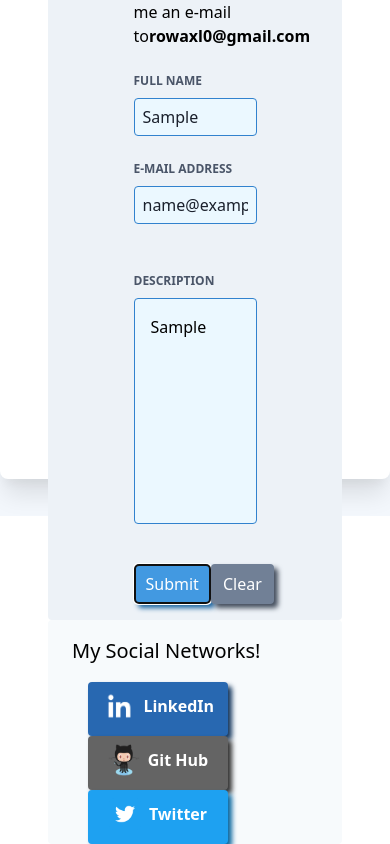
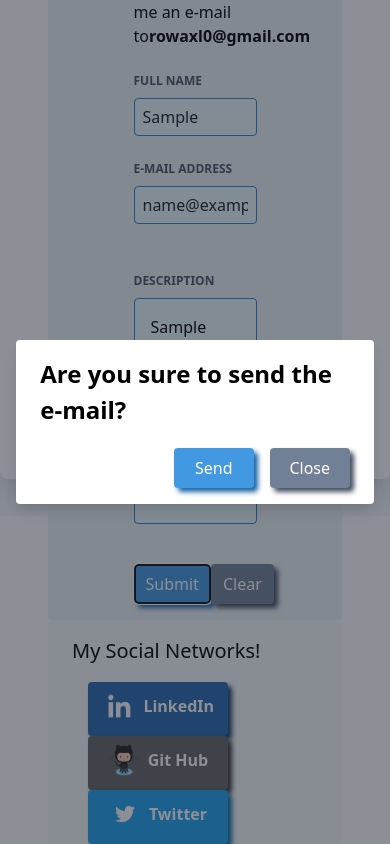
Before and after one commit to rowaxl/rowaxl, a React (Create React App) app: page /contact in a window 390 px wide. Both pictures are taken after typing "Sample", "name@example.com", "Sample" into the empty fields and a click on the button "Submit". Shown: the part 328-1172 px from the top of the page. Built offline with nearby package versions, Linux system fonts and the light colour scheme.

Commit message:
update email sending function

```diff
--- /dev/null
+++ b/src/components/ConfrimModal.tsx
@@ -0,0 +1,57 @@
+import React, { FunctionComponent, MouseEvent } from 'react'
+
+type ModalProps = {
+  title: string,
+  show: boolean,
+  onAction?: null | ((event: MouseEvent<HTMLButtonElement>) => void),
+  onClose: () => void,
+}
+
+export const ConfirmModal: FunctionComponent<ModalProps> =
+  ({ title, show, onAction, onClose }) => {
+
+    const renderCloseButton = () => (
+      <button
+        className="button-contact-form button-clear bg-gray-600 hover:bg-gray-400 border-gray-600 hover:border-gray-400 text-md border-4 text-white py-1 px-2 rounded"
+        onClick={onClose}
+      >
+        Close
+      </button>
+    )
+
+    const renderActionButton = () => {
+      if (onAction === null) {
+        return
+      }
+
+      return (
+        <button
+          className="button-contact-form button-submit px-4 bg-blue-500 hover:bg-blue-200 border-blue-500 hover:border-blue-200 text-md border-4 text-white py-1 px-2 rounded mr-4"
+          onClick={onAction}
+        >
+          Send
+        </button>
+      )
+    }
+
+    const isShown = show ? 'opacity-1' : 'opacity-0 pointer-events-none'
+
+    return (
+      <div className={isShown + " modal fixed w-full h-full top-0 left-0 flex items-center justify-center"}>
+        <div className="modal-overlay absolute w-full h-full bg-gray-900 opacity-50" />
+
+        <div className="modal-container bg-white w-11/12 md:max-w-md mx-auto rounded shadow-lg z-50 overflow-y-auto">
+          <div className="modal-content py-4 text-left px-6">
+            <div className="flex justify-between items-center pb-3">
+              <p className="text-2xl font-bold">{title}</p>
+            </div>
+
+            <div className="flex justify-end pt-2">
+              {renderActionButton()}
+              {renderCloseButton()}
+            </div>
+          </div>
+        </div>
+      </div>
+    )
+}
--- /dev/null
+++ b/src/libs/email.ts
@@ -0,0 +1,28 @@
+import emailjs from 'emailjs-com'
+
+type ContactFormData = {
+  fullName: string,
+  emailAddress: string,
+  description: string
+}
+
+export const sendEmail = async (formData: ContactFormData) => {
+  const userId = process.env['REACT_APP_EMAIL_USER_ID'] ? process.env['REACT_APP_EMAIL_USER_ID'] : ''
+  const sendResult = await emailjs.send(
+    'gmail',
+    'template_k7yQM98w',
+    {
+      from_name: formData.fullName,
+      reply_to: formData.emailAddress,
+      description: formData.description
+    },
+    userId
+  ).catch(err => {
+    console.error(err)
+    return false
+  })
+
+  if (sendResult) {
+    return true;
+  }
+}
--- a/src/pages/Contact.tsx
+++ b/src/pages/Contact.tsx
@@ -1,7 +1,9 @@
 import React, { useState, ChangeEvent, MouseEvent, useCallback } from 'react';
 
 import { Container } from '../components/Container'
+import { ConfirmModal } from '../components/ConfrimModal'
 import { validate } from '../libs/utils'
+import { sendEmail } from '../libs/email'
 
 type SNSType = {
   type: string,
@@ -14,6 +16,11 @@ type ContactForm = {
   fullName: string,
   emailAddress: string,
   description: string,
+}
+
+type ModalProps = {
+  title: string,
+  onAction: null | ((event: MouseEvent<HTMLButtonElement>) => void)
 }
 
 const initialFormData: ContactForm = {
@@ -65,11 +72,59 @@ export default () => {
   const [formData, setFormData] = useState<ContactForm>(initialFormData)
   const [formValid, setFormValid] = useState(initialFormValid)
   const updateValid = useCallback((newValid) => {
-    console.log(newValid)
     setFormValid({
       ...formValid, ...newValid
     })
   }, [formValid, setFormValid])
+
+
+  const [showModal, setShowModal] = useState(false)
+
+  const closeModal = () => {
+    setShowModal(false)
+  }
+
+  const handleSendEmail = async (event: MouseEvent) => {
+    event.preventDefault()
+
+    setShowModal(false)
+
+    const sendResult = await sendEmail(formData)
+
+    if (!sendResult) {
+      setModalProps({
+        title: 'Failed to send e-mail. Try again later!',
+        onAction: null,
+      })
+
+      setShowModal(true)
+
+      return
+    }
+
+    resetContactForm()
+
+    setModalProps({
+      title: 'Success to send e-mail!',
+      onAction: null,
+    })
+
+    setShowModal(true)
+  }
+
+  const [modalProps, setModalProps] = useState<ModalProps>({
+    title: '',
+    onAction: handleSendEmail
+  })
+
+  const openConfirmModal = () => {
+    setModalProps({
+      title: 'Are you sure to send the e-mail?',
+      onAction: handleSendEmail
+    })
+
+    setShowModal(true)
+  }
 
   const renderSNS = () => snsList.map(contact =>
     <button className={`button-sns ${contact.type} mx-4 py-2 px-4 rounded`} key={contact.type}>
@@ -81,6 +136,29 @@ export default () => {
       </a>
     </button>
   )
+
+  const renderErrorMessage = (type: keyof ContactForm) => {
+    if (formValid[type])
+      return
+
+    let message = 'Please enter valid '
+
+    switch (type) {
+      case 'fullName':
+        message += 'full name'
+        break;
+      case 'emailAddress':
+        message += 'e-mail address'
+        break
+      case 'description':
+        message += 'description'
+        break
+    }
+
+    return (
+      <p className="text-red-600 mb-4">{message}</p>
+    )
+  }
 
   const renderForm = (type: keyof ContactForm) => {
     let onChange
@@ -191,38 +269,18 @@ export default () => {
       })
       return
     }
-    // TODO: show confirm dialog and send mail
+
+    openConfirmModal()
   }
 
   const resetContactForm = () => {
     setFormData(initialFormData)
   }
 
-  const renderErrorMessage = (type: keyof ContactForm) => {
-    if (formValid[type])
-      return
-
-    let message = 'Please enter valid '
-
-    switch (type) {
-      case 'fullName':
-        message += 'full name'
-        break;
-      case 'emailAddress':
-        message += 'e-mail address'
-        break
-      case 'description':
-        message += 'description'
-        break
-    }
-
-    return (
-      <p className="text-red-600 mb-4">{message}</p>
-    )
-  }
-
   return (
     <Container>
+      <ConfirmModal show={showModal} title={modalProps.title} onAction={modalProps.onAction} onClose={closeModal} />
+
       <p className="text-4xl mx-12">
         Contact
       </p>
@@ -256,6 +314,7 @@ export default () => {
               </button>
             </div>
           </form>
+
         </div>
         <div className="w-full px-6 bg-gray-100 rounded">
           <p className="text-xl my-4">
--- /dev/null
+++ b/src/styles/components/modal.scss
@@ -0,0 +1,11 @@
+.modal {
+  transition: opacity 200ms ease-in;
+
+  .modal-overlay {
+    z-index: 1999;
+  }
+
+  .modal-container {
+    z-index: 2000;
+  }
+}
```
Also changed, not shown: 1 other file (tests, documents, lock files or other folders).
